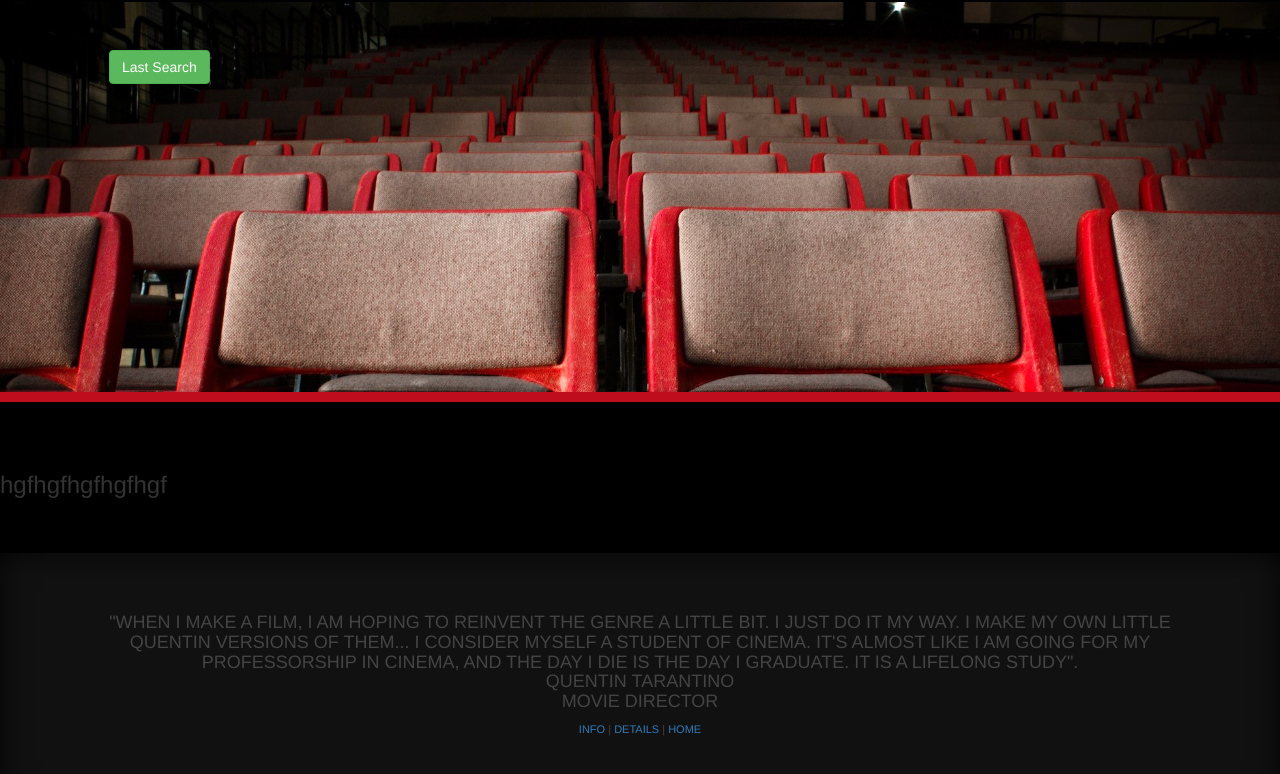
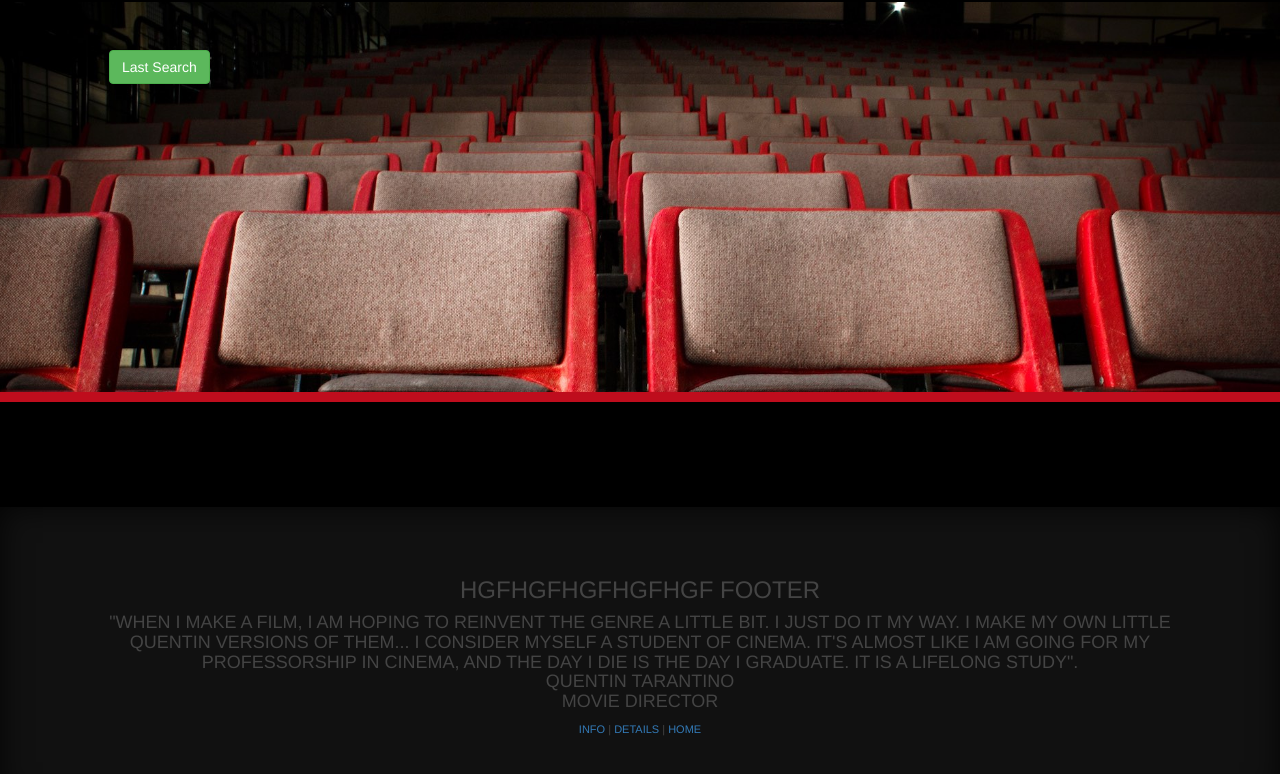
Before and after one commit to DollyGt/project2_api, a plain HTML site: page result.html in a window 1280 px wide. Shown: the part 68-842 px from the top of the page. Drawn offline with nearby package versions, Linux system fonts and the light colour scheme; no server answers.

Commit message:
error uyg

```diff
--- a/result.html
+++ b/result.html
@@ -30,9 +30,10 @@
     <div class="container" id="similar-movies">
         <div id="similar_movies"></div>
     </div>
-<h3>hgfhgfhgfhgfhgf</h3>
+
     <section id="footer">
         <div class="container">
+            <h3>hgfhgfhgfhgfhgf footer</h3>
             <h4>"When I make a film, I am hoping to reinvent the genre a little bit. I just do it my way. I make my own little Quentin versions of them... I consider myself a student of cinema. It's almost like I am going for my professorship in cinema, and
                 the day I die is the day I graduate. It is a lifelong study".</br>Quentin Tarantino</br>Movie Director</h4>
             <p class="text-center">
```
